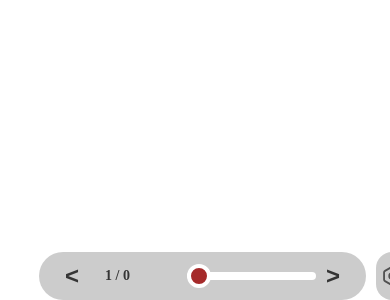
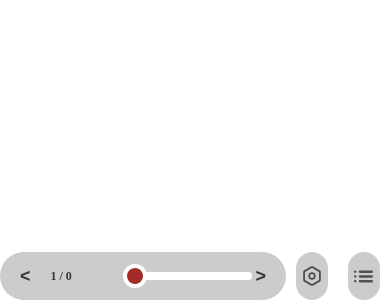
Before and after one commit to BLUEINGs/EpubReader, a Vue app: page /reader/1 in a window 390 px wide. Shown: the part 544-844 px from the top of the page. Built offline with nearby package versions, Linux system fonts and the light colour scheme.

Commit message:
简单优化手机版

```diff
--- a/src/components/inputs/PageRangeInput.vue
+++ b/src/components/inputs/PageRangeInput.vue
@@ -54,7 +54,7 @@ watch 回调执行（拿到 newVal / oldVal）
 function nextChapter() {
   if (curChapterIndex.value < chapterPageStartList.value.length - 1) {
     value.value = chapterPageStartList.value[curChapterIndex.value + 1]
-  }else{
+  } else {
     console.log("已经是最后一章了")
   }
 }
@@ -62,7 +62,7 @@ function nextChapter() {
 function prevChapter() {
   if (curChapterIndex.value > 0) {
     value.value = chapterPageStartList.value[curChapterIndex.value - 1]
-  }else{
+  } else {
     console.log("已经是第一章了")
   }
 }
@@ -73,17 +73,20 @@ function prevChapter() {
     <button v-if="showChapterSwitch" class="pre" @click="prevChapter">&lt;&lt;</button>
     <button class="pre" @click="value--">&lt;</button>
     <PageSelector v-model:selectedPage="value" :totalPages="props.max"></PageSelector>
-    <RangeInput :direcation="props.dir" v-model:value="value" :max="props.max" :min="props.min" :name="props.name"></RangeInput>
+    <RangeInput :direcation="props.dir" v-model:value="value" :max="props.max" :min="props.min" :name="props.name">
+    </RangeInput>
     <button class="next" @click="value++">&gt;</button>
     <button v-if="showChapterSwitch" class="next" @click="nextChapter">&gt;&gt;</button>
   </div>
 </template>
 <style lang="less" scoped>
 .slider-input {
+  box-sizing: border-box;
   display: flex;
   align-items: center;
   padding: 8px 16px;
-  height: 32px;
+  max-width: 80%;
+  height: 48px;
   border-radius: 24px;
   background-color: rgba(0, 0, 0, 0.2);
 
@@ -113,4 +116,28 @@ function prevChapter() {
     margin-right: 10px;
   }
 }
+
+@media screen and (max-width:768px) {
+  .slider-input {
+    span {
+      font-size: 8px;
+      font-weight: bold;
+      color: rgb(53, 53, 53);
+      margin-right: 10px;
+    }
+
+    button {
+      border: none;
+      outline: none;
+      margin: 0 4px;
+      font-size: 18px;
+      font-weight: bold;
+      color: rgb(53, 53, 53);
+      background: transparent;
+      cursor: pointer;
+    }
+  }
+
+
+}
 </style>
--- a/src/components/inputs/PageSelector.vue
+++ b/src/components/inputs/PageSelector.vue
@@ -50,9 +50,9 @@ function handleEnter() {
 div,
 input {
   box-sizing: border-box;
-  width:82px;
-  padding:2px 8px;
-  margin:8px;
+  width: 82px;
+  padding: 2px 8px;
+  margin: 8px;
   outline: none;
   background: transparent;
   font-size: 14px;
@@ -73,4 +73,15 @@ input {
     margin: 0;
   }
 }
+
+@media screen and (max-width:768px) {
+  div {
+    font-size: 12px;
+  }
+
+  div,input {
+    width: 72px;
+  }
+
+}
 </style>
--- a/src/views/Content.vue
+++ b/src/views/Content.vue
@@ -61,6 +61,7 @@ onBeforeUnmount(() => {
   top: 0;
   left: 0;
   width: 400px;
+  max-width:80%;
   height: 100vh;
   padding: 20px;
   background-color: rgba(255, 255, 255, 0.8);
--- a/src/views/EpubReader.vue
+++ b/src/views/EpubReader.vue
@@ -67,16 +67,19 @@ const curChapterIndex = ref(0)
   </div>
 </template>
 <style lang="less" scoped>
+
+
 .reader {
   width: 100%;
   height: 100vh;
-  h1{
+
+  h1 {
     position: fixed;
-    left:10px;
-    top:10px;
+    left: 10px;
+    top: 10px;
     font-size: 18px;
     font-weight: 400;
-    color:rgb(53, 53, 53)
+    color: rgb(53, 53, 53)
   }
 
   .viewer-core {
@@ -124,4 +127,13 @@ const curChapterIndex = ref(0)
     }
   }
 }
+
+
+@media screen and (max-width: 768px) {
+  .reader {
+    .buttonArea {
+      width: 100%;
+    }
+  }
+}
 </style>
--- a/src/views/Setting.vue
+++ b/src/views/Setting.vue
@@ -124,6 +124,7 @@ watch(
   top: 0;
   left: 0;
   width: 400px;
+  max-width:80%;
   height: 100vh;
   padding: 20px;
   background-color: rgba(255, 255, 255, 0.8);
```
